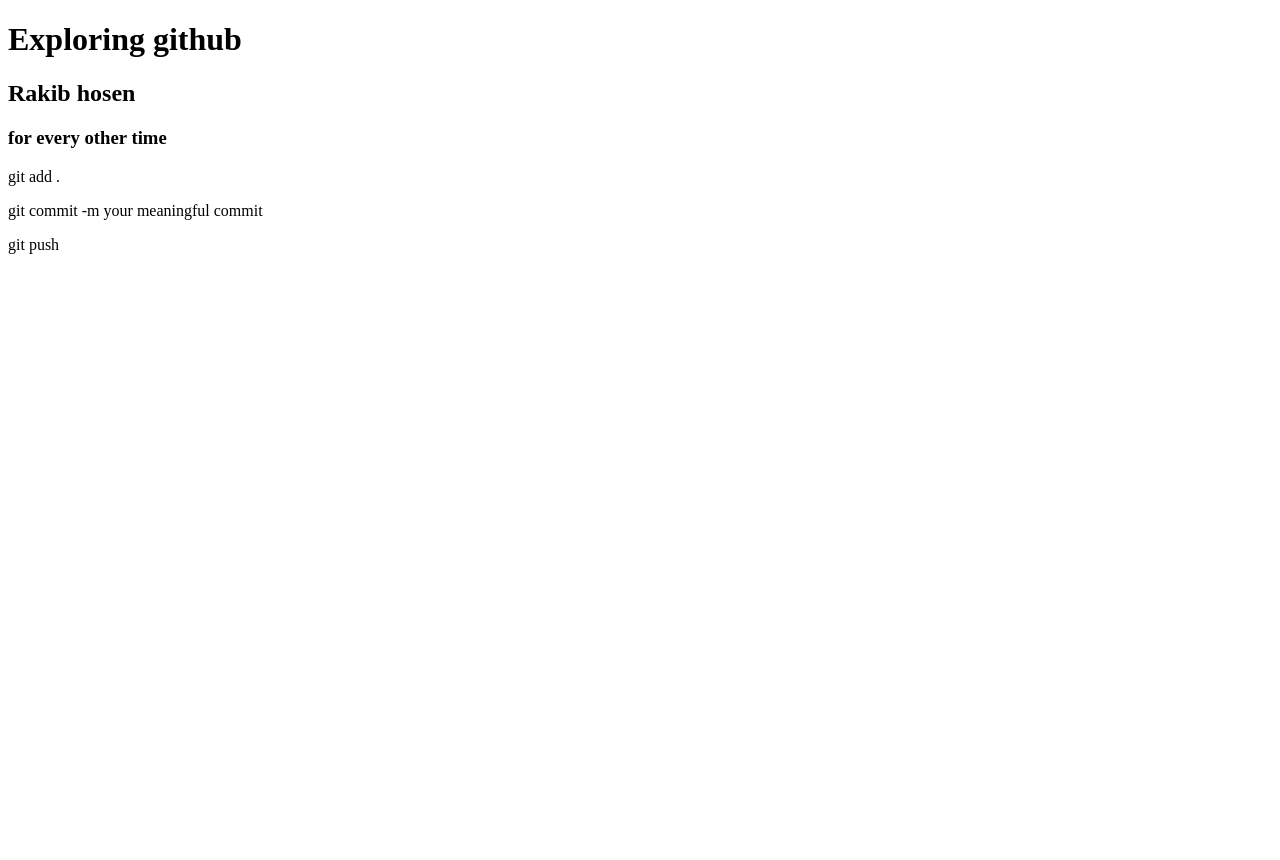
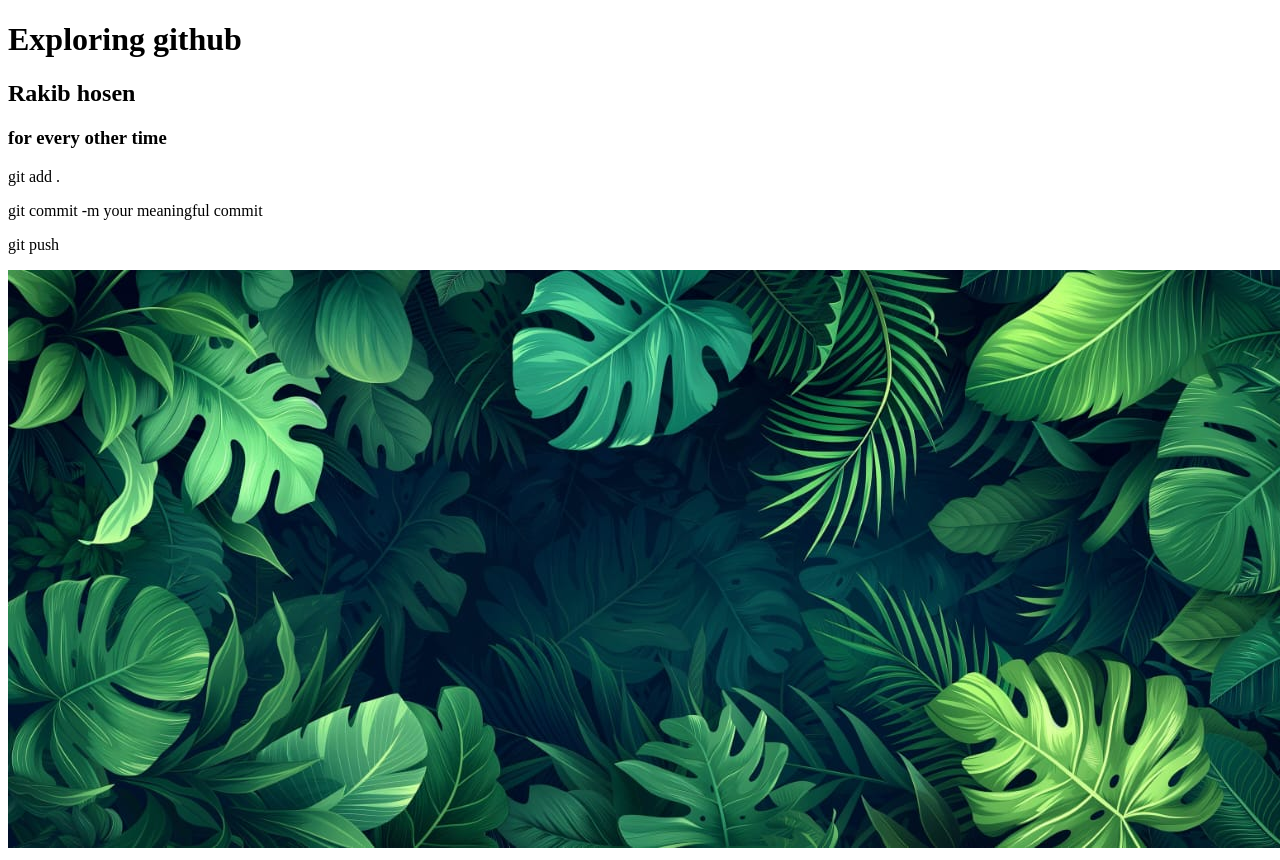
Before and after one commit to rakibhosen1873-13batch/my-second-github, a plain HTML site: page index.html in a window 1280 px wide. Before the commit the page ends 800 px from the top, so only its background shows below. Drawn offline with Linux system fonts and the light colour scheme.

Commit message:
display images of the wallpaper and added the about html file

```diff
--- a/index.html
+++ b/index.html
@@ -14,5 +14,6 @@
       <p> git commit -m your meaningful commit</p>
       <p>git push</p>
    </div>
+   <img src="images/wallpaper.jpg" alt="">
 </body>
 </html>
```
Also changed, not shown: about .html (added), images/wallpaper.jpg (added).
